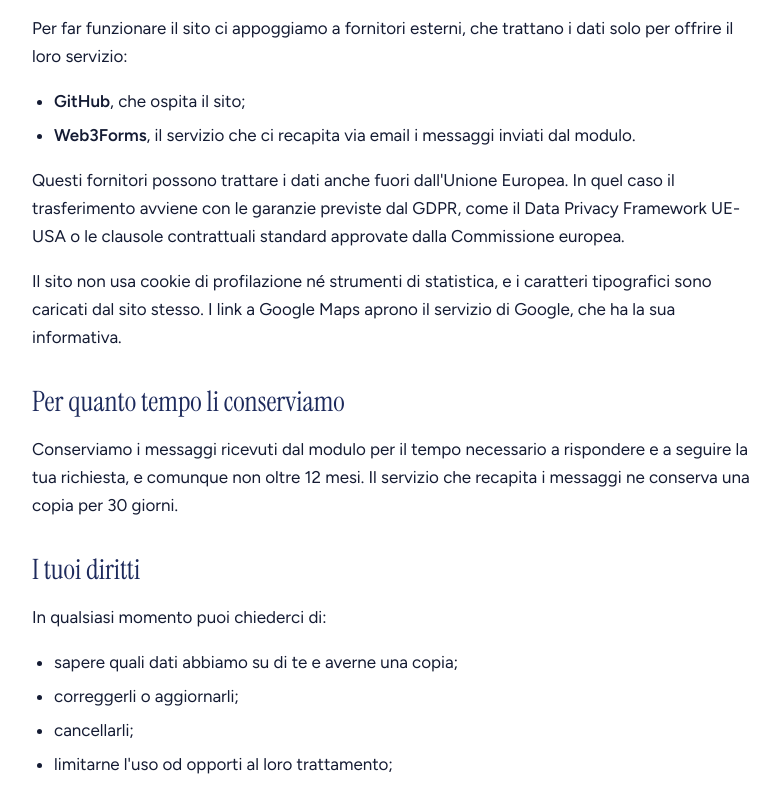
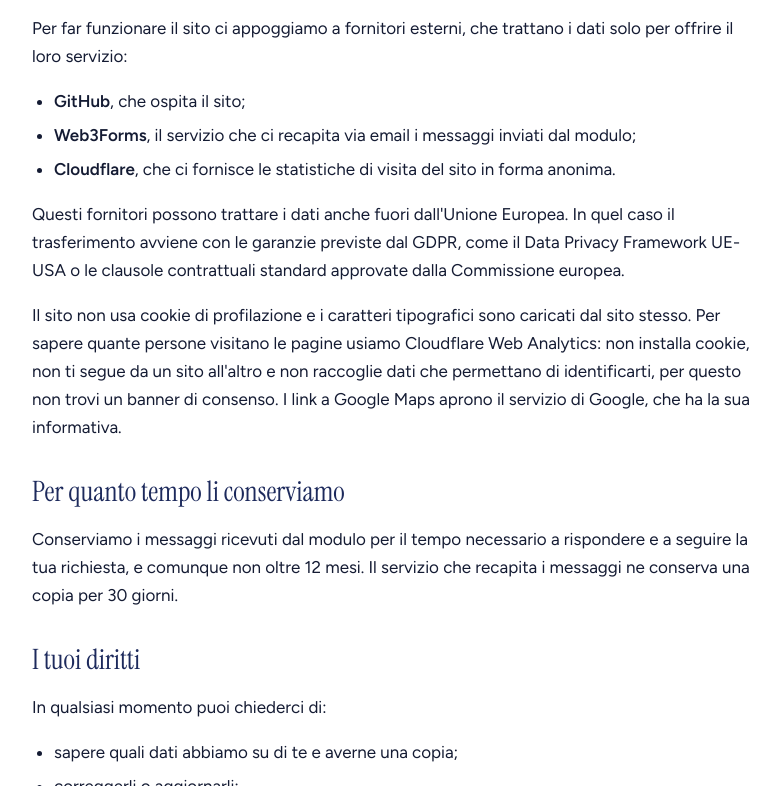
Before and after one commit to Website-bot-demo/ottica-digiammarco, a plain HTML site: page privacy.html in a window 1280 px wide. Shown: the part 1130-1916 px from the top of the page, without its empty margins (246-1026 px from the left). Drawn offline with Linux system fonts and the light colour scheme.

Commit message:
Statistiche di visita Cloudflare + privacy aggiornata
- Beacon Cloudflare Web Analytics su index.html e privacy.html
- Privacy: tolta la frase "non usa strumenti di statistica", aggiunto
  Cloudflare fra i responsabili e spiegato perche' non serve il banner

Co-Authored-By: Claude Opus 5 <noreply@anthropic.com>
Claude-Session: https://claude.ai/code/session_01Q1xMWiVULJVScVaHqjVSS3

```diff
--- a/privacy.html
+++ b/privacy.html
@@ -33,7 +33,7 @@
 <main class="wrap">
   <a class="back" href="./">← Torna al sito</a>
   <h1>Informativa privacy</h1>
-  <p class="updated">Ultimo aggiornamento: 29 ottobre 2026</p>
+  <p class="updated">Ultimo aggiornamento: 21 novembre 2026</p>
 
   <p>Questa pagina spiega come vengono trattati i dati personali di chi visita questo sito o ci scrive tramite il modulo di contatto, come previsto dal Regolamento europeo 2016/679 (GDPR).</p>
 
@@ -63,10 +63,11 @@
   <p>Per far funzionare il sito ci appoggiamo a fornitori esterni, che trattano i dati solo per offrire il loro servizio:</p>
   <ul>
     <li><strong>GitHub</strong>, che ospita il sito;</li>
-    <li><strong>Web3Forms</strong>, il servizio che ci recapita via email i messaggi inviati dal modulo.</li>
+    <li><strong>Web3Forms</strong>, il servizio che ci recapita via email i messaggi inviati dal modulo;</li>
+    <li><strong>Cloudflare</strong>, che ci fornisce le statistiche di visita del sito in forma anonima.</li>
   </ul>
   <p>Questi fornitori possono trattare i dati anche fuori dall'Unione Europea. In quel caso il trasferimento avviene con le garanzie previste dal GDPR, come il Data Privacy Framework UE-USA o le clausole contrattuali standard approvate dalla Commissione europea.</p>
-  <p>Il sito non usa cookie di profilazione né strumenti di statistica, e i caratteri tipografici sono caricati dal sito stesso. I link a Google Maps aprono il servizio di Google, che ha la sua informativa.</p>
+  <p>Il sito non usa cookie di profilazione e i caratteri tipografici sono caricati dal sito stesso. Per sapere quante persone visitano le pagine usiamo Cloudflare Web Analytics: non installa cookie, non ti segue da un sito all'altro e non raccoglie dati che permettano di identificarti, per questo non trovi un banner di consenso. I link a Google Maps aprono il servizio di Google, che ha la sua informativa.</p>
 
   <h2>Per quanto tempo li conserviamo</h2>
   <p>Conserviamo i messaggi ricevuti dal modulo per il tempo necessario a rispondere e a seguire la tua richiesta, e comunque non oltre 12 mesi. Il servizio che recapita i messaggi ne conserva una copia per 30 giorni.</p>
@@ -84,5 +85,8 @@
 
   <footer>Ottica Foto Cine Di Giammarco Roberto · Via Giovanni Volpato 29, 00146 Roma · P.IVA 08674900587</footer>
 </main>
+
+<!-- Statistiche di visita Cloudflare: nessun cookie, nessun dato personale. -->
+<script type="module" src="https://static.cloudflareinsights.com/beacon.min.js" data-cf-beacon='{"token": "4dbd1f003aa440d184706899d9700158"}'></script>
 </body>
 </html>
```
Also changed, not shown: index.html (+3 -0 lines).
